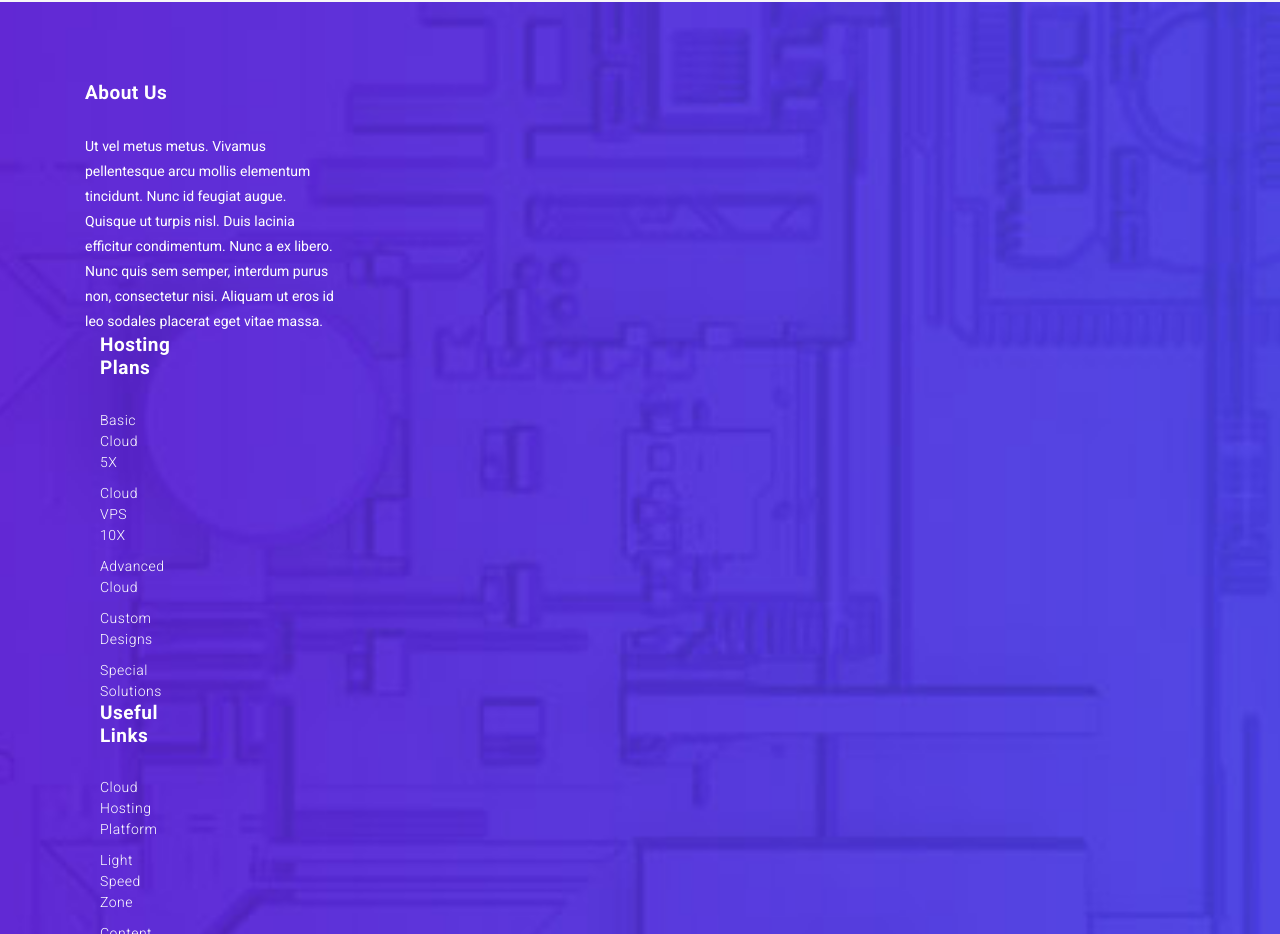
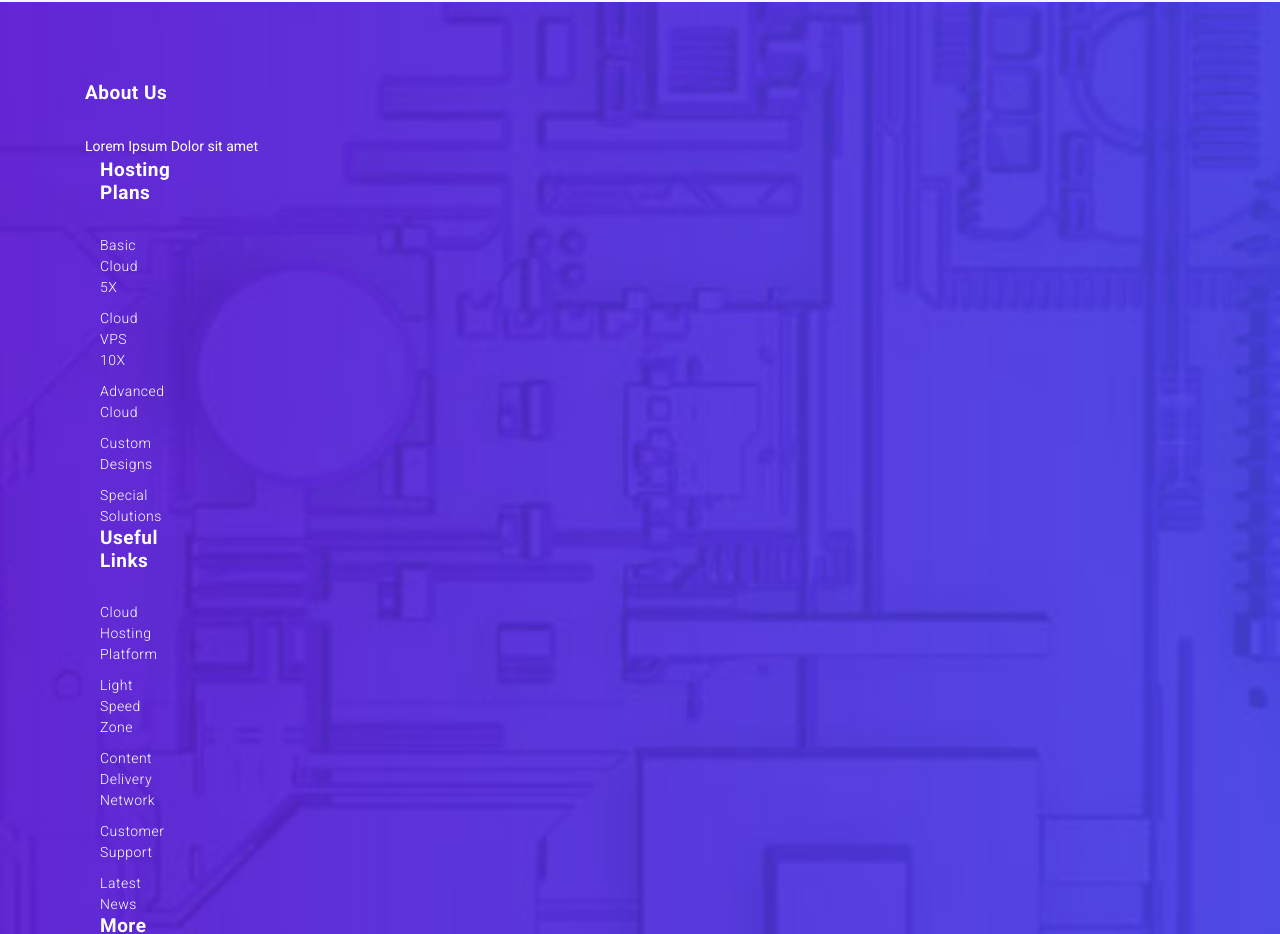
Before and after one commit to cerlans/testrepo1, a plain HTML site: page index.html in a window 1280 px wide. Shown: the part 4700-5634 px from the top of the page. Drawn offline with Linux system fonts and the light colour scheme.

Commit message:
Update index.html

```diff
--- a/index.html
+++ b/index.html
@@ -379,7 +379,7 @@
               <div class="footer-heading">
                 <h2>About Us</h2>
               </div>
-              <p> Ut vel metus metus. Vivamus pellentesque arcu mollis elementum tincidunt. Nunc id feugiat augue. Quisque ut turpis nisl. Duis lacinia efficitur condimentum. Nunc a ex libero. Nunc quis sem semper, interdum purus non, consectetur nisi. Aliquam ut eros id leo sodales placerat eget vitae massa. </p>
+              <p>Lorem Ipsum Dolor sit amet</p>
           </div>
 
           <div class="col-md-3 col-sm-6 col-xs-12">
```
